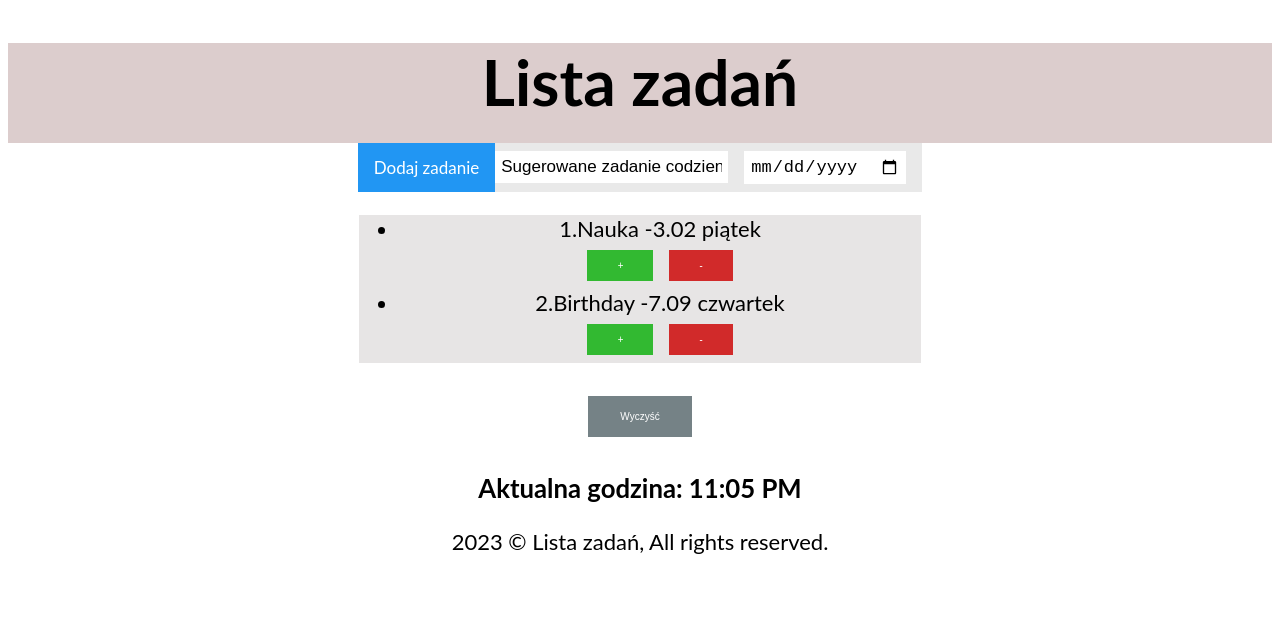
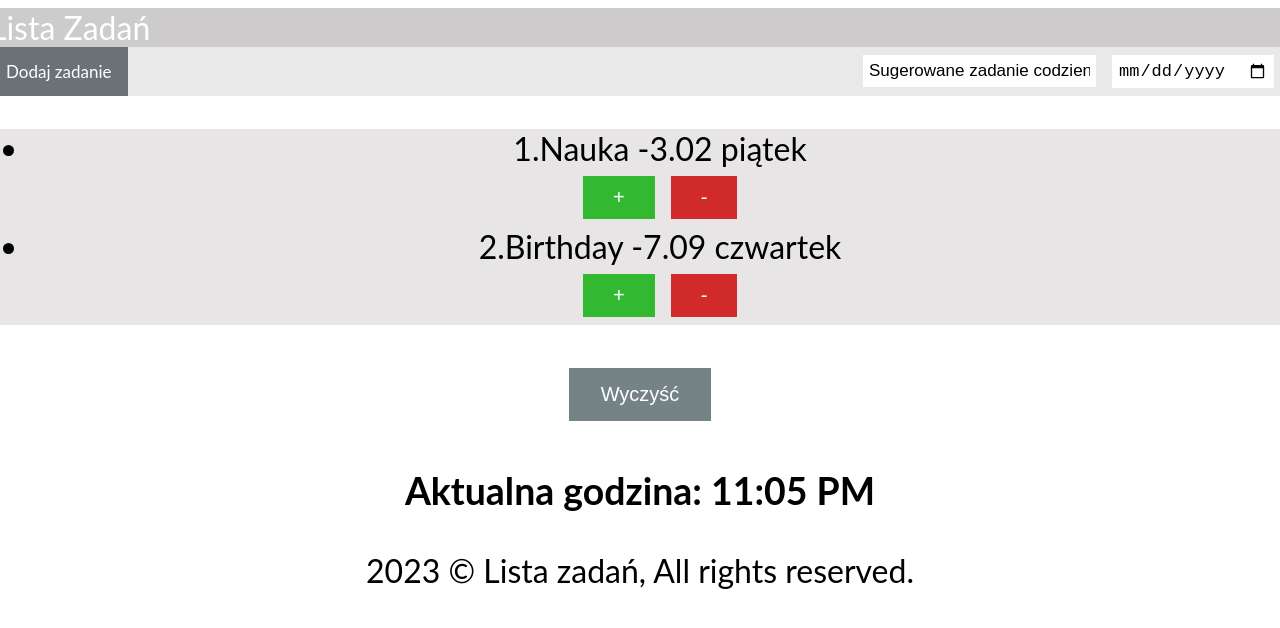
Before and after one commit to JanJezewski/Lista-zadan, an Angular app in the folder first-project/: page / in a window 1280 px wide. Shown: the top 628 px of the page. Built offline with nearby package versions, Linux system fonts and the light colour scheme.

Commit message:
target page apperance #2

```diff
--- a/first-project/src/app/app.component.css
+++ b/first-project/src/app/app.component.css
@@ -28,19 +28,25 @@
   }
 
   .Nag {
-    background-color: rgba(211, 193, 193, 0.795);
+    background-color: rgba(192, 190, 190, 0.795);
+    text-align: center;
     font-family: Lato;
+    font-style: normal;
+    color: rgb(255, 255, 255);
     font-size: 32px;
-    text-align: center;
-    height: 100px;
+    display: block;
+    text-align: left;
     width: 100%;
+
 
 
   }
   .container{
 
       font-family: Lato;
-      font-size: 22px;
+      font-size: 32px;
+      size: 1000px;
+      width: 1300px;
 
     text-align: center;
 
@@ -64,7 +70,7 @@
     margin: 8px;
     text-align: center;
     text-decoration: none;
-    font-size: 10px;
+    font-size: 20px;
   }
 
   .undo{
@@ -75,7 +81,7 @@
     margin: 8px;
     text-align: center;
     text-decoration: none;
-    font-size: 10px;
+    font-size: 20px;
   }
   .clean {
     background-color: rgb(252, 113, 0);
@@ -95,7 +101,7 @@ button {
     margin: 10px;
     text-align: center;
     text-decoration: none;
-    font-size: 10px;
+    font-size: 20px;
   }
  .collection{
   border-collapse: collapse;
@@ -130,7 +136,7 @@ button {
 
 /* Style the "active" element to highlight the current page */
 .topnav a.active {
-  background-color: #2196F3;
+  background-color: #6a7177;
   color: white;
 }
 .topnav input.date[type=date] {
--- a/first-project/src/app/app.component.html
+++ b/first-project/src/app/app.component.html
@@ -1,22 +1,12 @@
-<div class="Nag">
-   <h1>Lista zadań</h1>
-</div>
-
-
-
-<div class = "background">
+  <div class = "background">
   <div class="container">
-
-
+   <i class = "Nag">Lista Zadań</i>
   <nav class="row">
       <div class="nav-wrapper">
-
       </div>
     </nav>
 
-
-
-<div class="row">
+    <div class="row">
     <div class="topnav">
       <input  type="date" class="date" [(ngModel)]="taskDate" />
       <input type="text" placeholder="Dodaj zadanie i datę wykonania"  [(ngModel)]="taskName"/>
@@ -24,11 +14,10 @@
      (click)="createTask();"
      >Dodaj zadanie</a>
      </div>
-
-
      <ul class="collection" *ngIf="tasks.length > 0; else noTasks">
       <ng-container *ngFor="let task of tasks; let i = index" [ngSwitch]="task.done">
         <li class="collection-item row" *ngSwitchCase="false">
+
           <span class="col s10">
           {{i + 1}}{{task.name}} -{{task.deadline | date: 'd.MM EEEE':'':'pl'}}
         </span>
```
Also changed, not shown: first-project/src/app/logo2.jpg (deleted).
